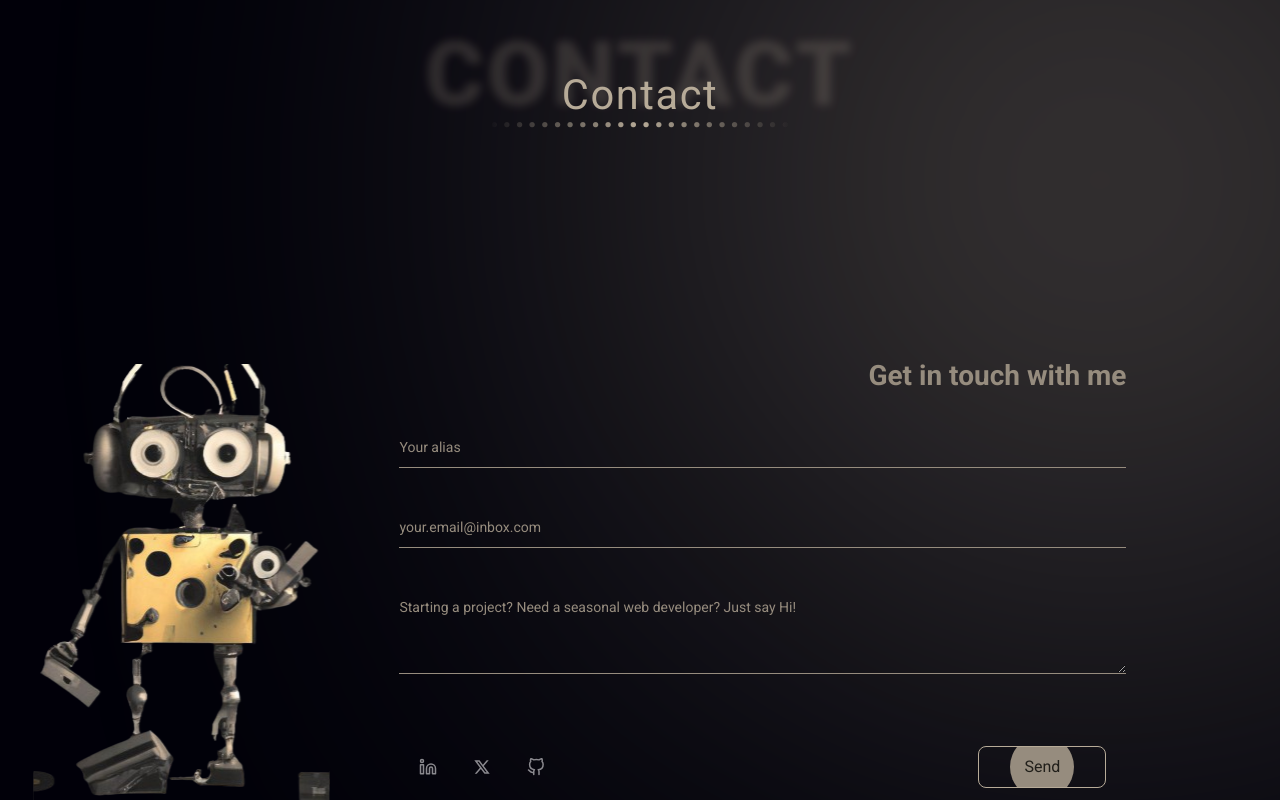
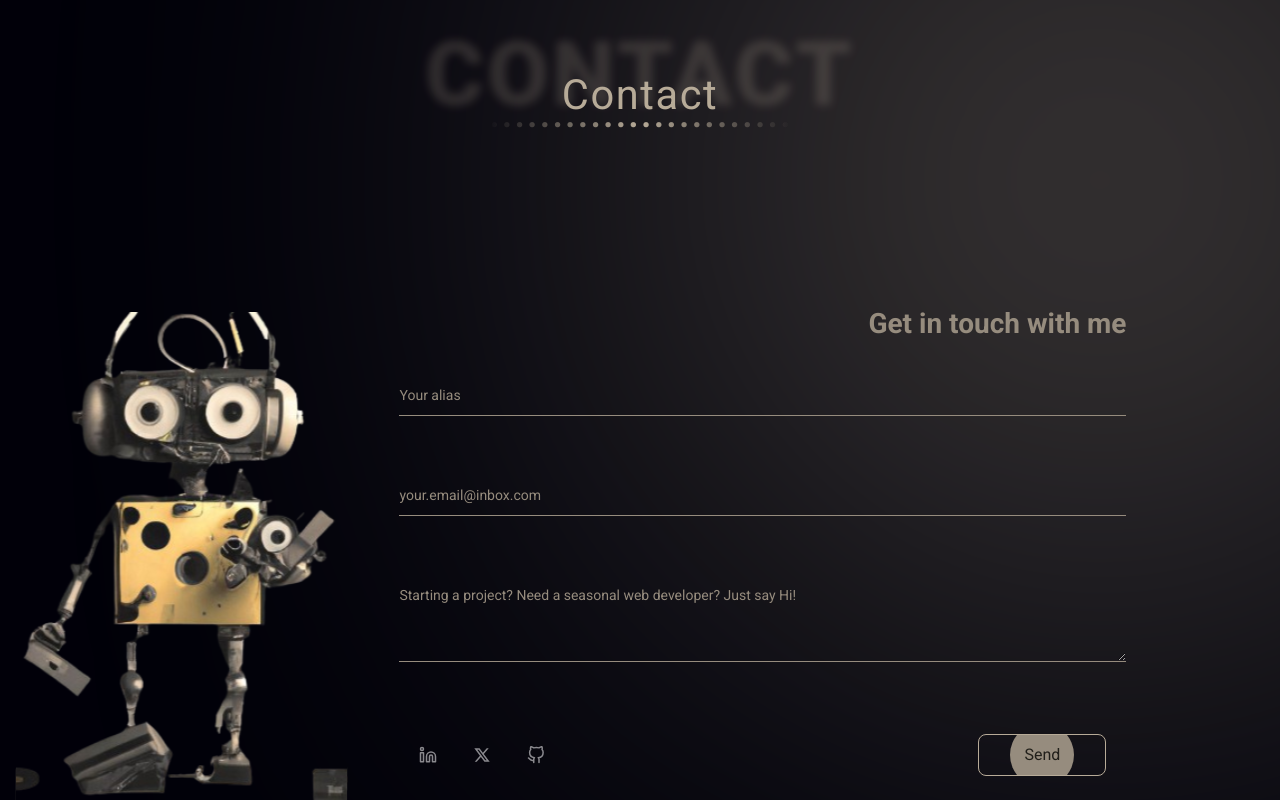
Before and after one commit to mimansha-swarup/Portfolio, a Next.js app: page / in a window 1280 px wide. Shown: the part 3681-4481 px from the top of the page. Built offline with nearby package versions, Linux system fonts and the light colour scheme.

Commit message:
contact styling fix

```diff
--- a/components/section/contact/ContactForm.tsx
+++ b/components/section/contact/ContactForm.tsx
@@ -37,7 +37,7 @@
         Get in touch with me
       </h3>
 
-      <div className="flex flex-col my-9  gap-9 pb-6 scale-90 sm:scale-100 ">
+      <div className="flex flex-col my-9  gap-9  md:gap-14 pb-6 scale-90 sm:scale-100 ">
         <Input
           label="Your alias"
           value={formFields.name}
@@ -54,7 +54,7 @@
           onChange={onFieldChange("message")}
         />
       </div>
-      <div className="flex w-full mb-3 pt-3 px-[20px] ">
+      <div className="flex w-full mb-3 md:mb-6 pt-3 px-[20px] ">
         <div className="flex flex-col sm:flex-row items-center flex-wrap gap-6 md:gap-9 ">
           {contactDetails?.map((contactObj) => (
             <a
--- a/components/section/contact/index.tsx
+++ b/components/section/contact/index.tsx
@@ -19,15 +19,8 @@
       <Title heading="Contact" />
 
       <div className="flex mt-auto   h-[100%]">
-        <div className="relative flex-1 hidden  md:block  max-w-[511px] max-h-[751px] object-contain">
-          <Image
-            src={"/assets/contact.svg"}
-            // height={511 / 2}
-            // width={751 / 2}
-            alt="contact image"
-            fill={true}
-            objectFit="object-contain"
-          />
+        <div className="relative flex-1  hidden  md:block  max-w-[511px] max-h-[751px] object-contain">
+          <Image src={"/assets/contact.svg"} alt="contact image" fill={true} />
         </div>
         <ContactForm />
       </div>
```
